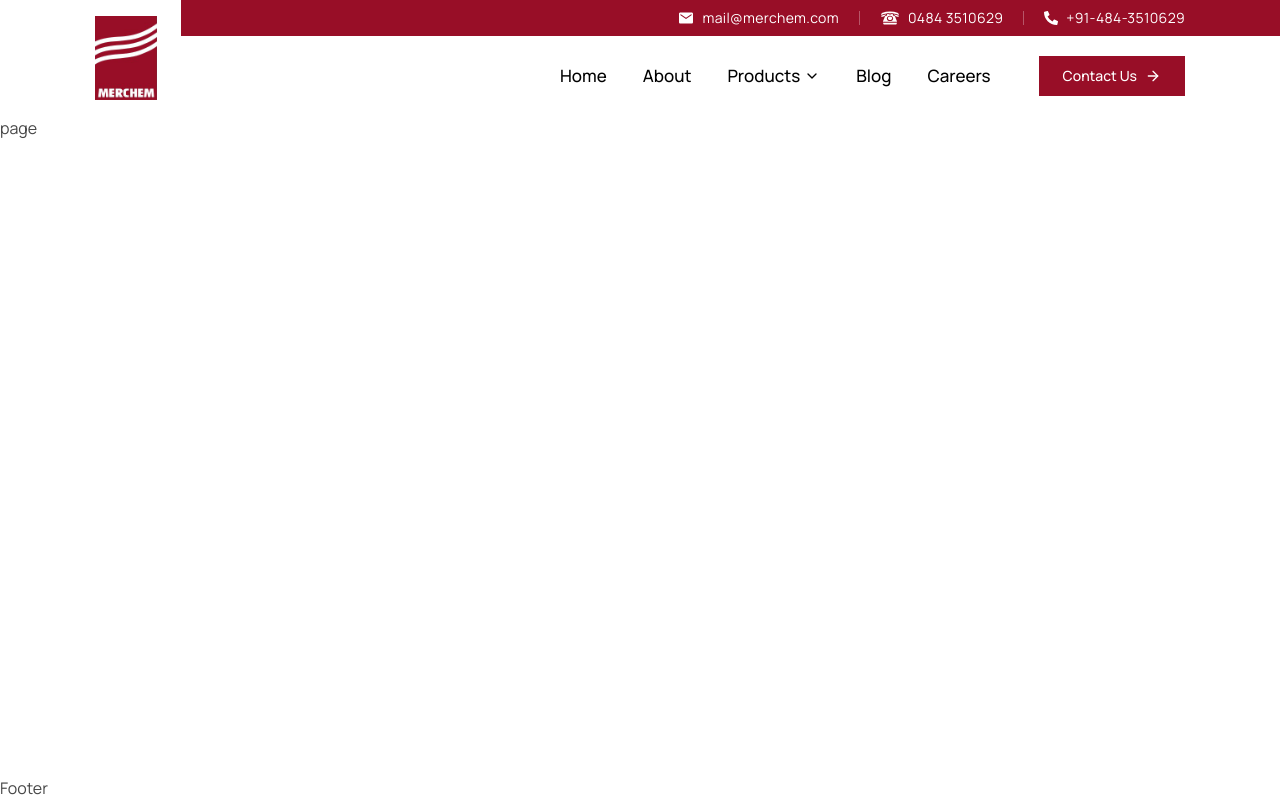
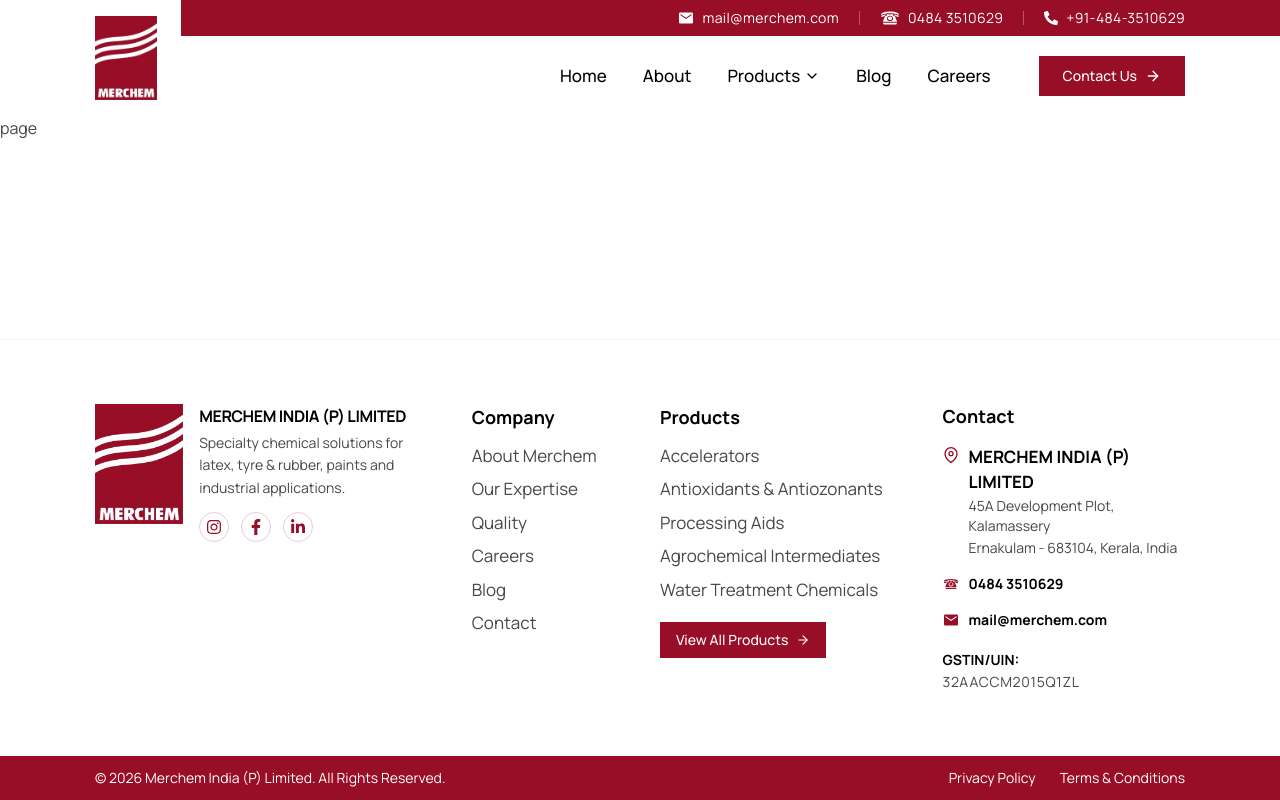
Before and after one commit to nikhilkumar202002/merchem-user-website, a Next.js app: page / in a window 1280 px wide. Built offline with nearby package versions, Linux system fonts and the light colour scheme.

Commit message:
feat: add Footer component with company navigation and contact details

```diff
--- a/app/component/layout/Footer.tsx
+++ b/app/component/layout/Footer.tsx
@@ -1,10 +1,216 @@
-import React from 'react'
-import '../styles/Layout.css'
+import React from "react";
+import Image from "next/image";
+import Link from "next/link";
+import { FaInstagram, FaFacebookF, FaLinkedinIn, FaPhoneAlt } from "react-icons/fa";
+import { FiMapPin, FiArrowRight } from "react-icons/fi";
+import { IoMdMail } from "react-icons/io";
+import { GiRotaryPhone } from "react-icons/gi";
+import "../styles/Layout.css";
+import Logo from "../../../public/Main_logo.png";
 
 const Footer = () => {
   return (
-    <div>Footer</div>
-  )
-}
+    <footer className="w-full bg-white text-gray-800 border-t border-gray-100 font-sans">
+      {/* Main Footer Section */}
+      <div className="site-container py-12 lg:py-16">
+        <div className="grid grid-cols-1 md:grid-cols-2 lg:grid-cols-12 gap-8 lg:gap-10">
 
-export default Footer
+          {/* Column 1: Company Logo & Overview (4 cols on lg) */}
+          <div className="lg:col-span-4 space-y-4">
+            <div className="flex items-start gap-4">
+              <div className="shrink-0">
+                <Image
+                  src={Logo}
+                  alt="Merchem Logo"
+                  width={90}
+                  height={90}
+                  className="object-contain h-auto w-auto max-h-[120px]"
+                />
+              </div>
+              <div className="space-y-1">
+                <h3 className="font-bold text-base tracking-tight text-[#000000] uppercase">
+                  MERCHEM INDIA (P) LIMITED
+                </h3>
+                <p className="text-xs sm:text-sm text-[#474747] leading-relaxed max-w-xs">
+                  Specialty chemical solutions for latex, tyre & rubber, paints and industrial applications.
+                </p>
+                {/* Social Icons */}
+                <div className="flex items-center gap-3 pt-2">
+                  <a
+                    href="https://instagram.com"
+                    target="_blank"
+                    rel="noopener noreferrer"
+                    className="text-[#980E27] hover:opacity-80 transition-opacity p-1.5 rounded-full border border-[#980E27]/20"
+                    aria-label="Instagram"
+                  >
+                    <FaInstagram className="w-4 h-4" />
+                  </a>
+                  <a
+                    href="https://facebook.com"
+                    target="_blank"
+                    rel="noopener noreferrer"
+                    className="text-[#980E27] hover:opacity-80 transition-opacity p-1.5 rounded-full border border-[#980E27]/20"
+                    aria-label="Facebook"
+                  >
+                    <FaFacebookF className="w-4 h-4" />
+                  </a>
+                  <a
+                    href="https://linkedin.com"
+                    target="_blank"
+                    rel="noopener noreferrer"
+                    className="text-[#980E27] hover:opacity-80 transition-opacity p-1.5 rounded-full border border-[#980E27]/20"
+                    aria-label="LinkedIn"
+                  >
+                    <FaLinkedinIn className="w-4 h-4" />
+                  </a>
+                </div>
+              </div>
+            </div>
+          </div>
+
+          {/* Column 2: Company Links (2 cols on lg) */}
+          <div className="lg:col-span-2 space-y-3">
+            <h4 className="font-bold text-[18px] text-[#000000]">Company</h4>
+            <ul className="space-y-2 text-[17px] text-[#474747]">
+              <li>
+                <Link href="/about" className="hover:text-[#980E27] transition-colors">
+                  About Merchem
+                </Link>
+              </li>
+              <li>
+                <Link href="/expertise" className="hover:text-[#980E27] transition-colors">
+                  Our Expertise
+                </Link>
+              </li>
+              <li>
+                <Link href="/quality" className="hover:text-[#980E27] transition-colors">
+                  Quality
+                </Link>
+              </li>
+              <li>
+                <Link href="/careers" className="hover:text-[#980E27] transition-colors">
+                  Careers
+                </Link>
+              </li>
+              <li>
+                <Link href="/blog" className="hover:text-[#980E27] transition-colors">
+                  Blog
+                </Link>
+              </li>
+              <li>
+                <Link href="/contact" className="hover:text-[#980E27] transition-colors">
+                  Contact
+                </Link>
+              </li>
+            </ul>
+          </div>
+
+          {/* Column 3: Products Links & View All Button (3 cols on lg) */}
+          <div className="lg:col-span-3 space-y-3">
+            <h4 className="font-bold text-[18px] text-[#000000]">Products</h4>
+            <ul className="space-y-2 text-[17px] text-[#474747]">
+              <li>
+                <Link href="/products/accelerators" className="hover:text-[#980E27] transition-colors">
+                  Accelerators
+                </Link>
+              </li>
+              <li>
+                <Link href="/products/antioxidants-antiozonants" className="hover:text-[#980E27] transition-colors">
+                  Antioxidants & Antiozonants
+                </Link>
+              </li>
+              <li>
+                <Link href="/products/processing-aids" className="hover:text-[#980E27] transition-colors">
+                  Processing Aids
+                </Link>
+              </li>
+              <li>
+                <Link href="/products/agrochemical-intermediates" className="hover:text-[#980E27] transition-colors">
+                  Agrochemical Intermediates
+                </Link>
+              </li>
+              <li>
+                <Link href="/products/water-treatment-chemicals" className="hover:text-[#980E27] transition-colors">
+                  Water Treatment Chemicals
+                </Link>
+              </li>
+            </ul>
+
+            <div className="pt-2">
+              <Link
+                href="/products"
+                className="inline-flex items-center gap-2 bg-[#980E27] text-white text-xs sm:text-sm px-4 py-2 hover:bg-[#7d0a1f] transition-colors font-medium"
+              >
+                <span>View All Products</span>
+                <FiArrowRight className="w-3.5 h-3.5" />
+              </Link>
+            </div>
+          </div>
+
+          {/* Column 4: Contact Details (3 cols on lg) */}
+          <div className="lg:col-span-3 space-y-4 text-xs sm:text-sm text-[#474747]">
+            <h4 className="font-bold text-[18px] text-[#000000]">Contact</h4>
+
+            {/* Address */}
+            <div className="flex items-start gap-2.5">
+              <FiMapPin className="w-4 h-4 text-[#980E27] shrink-0 mt-0.5" />
+              <div className="space-y-0.5">
+                <p className="font-bold text-[#000000] uppercase text-[17px]">
+                  MERCHEM INDIA (P) LIMITED
+                </p>
+                <p>45A Development Plot, Kalamassery</p>
+                <p>Ernakulam - 683104, Kerala, India</p>
+              </div>
+            </div>
+
+            {/* Phone */}
+            <div className="flex items-center gap-2.5">
+              <GiRotaryPhone className="w-4 h-4 text-[#980E27] shrink-0" />
+              <a
+                href="tel:04843510629"
+                className="font-bold text-[#000000] hover:text-[#980E27] transition-colors"
+              >
+                0484 3510629
+              </a>
+            </div>
+
+            {/* Email */}
+            <div className="flex items-center gap-2.5">
+              <IoMdMail className="w-4 h-4 text-[#980E27] shrink-0" />
+              <a
+                href="mailto:mail@merchem.com"
+                className="font-bold text-[#000000] hover:text-[#980E27] transition-colors"
+              >
+                mail@merchem.com
+              </a>
+            </div>
+
+            {/* GSTIN / UIN */}
+            <div className="pt-1 space-y-0.5">
+              <p className="font-bold text-[#000000]">GSTIN/UIN:</p>
+              <p className="tracking-wider text-xs sm:text-sm">32AACCM2015Q1ZL</p>
+            </div>
+          </div>
+
+        </div>
+      </div>
+
+      {/* Bottom Copyright Strip */}
+      <div className="w-full bg-[#980E27] text-white text-xs sm:text-sm py-3">
+        <div className="site-container flex flex-col sm:flex-row items-center justify-between gap-3 text-center sm:text-left font-normal">
+          <p>© 2026 Merchem India (P) Limited. All Rights Reserved.</p>
+          <div className="flex items-center gap-6">
+            <Link href="/privacy-policy" className="hover:underline transition-all">
+              Privacy Policy
+            </Link>
+            <Link href="/terms-and-conditions" className="hover:underline transition-all">
+              Terms & Conditions
+            </Link>
+          </div>
+        </div>
+      </div>
+    </footer>
+  );
+};
+
+export default Footer;
```
